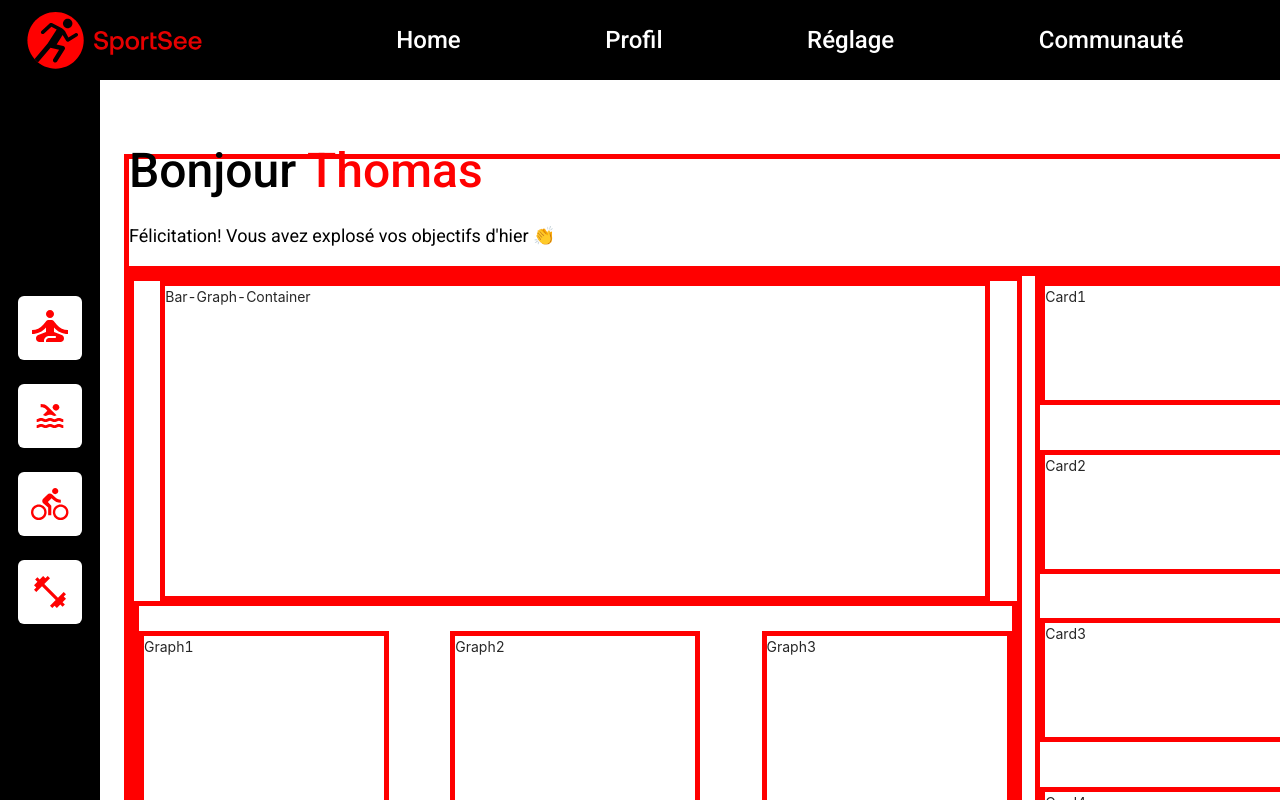
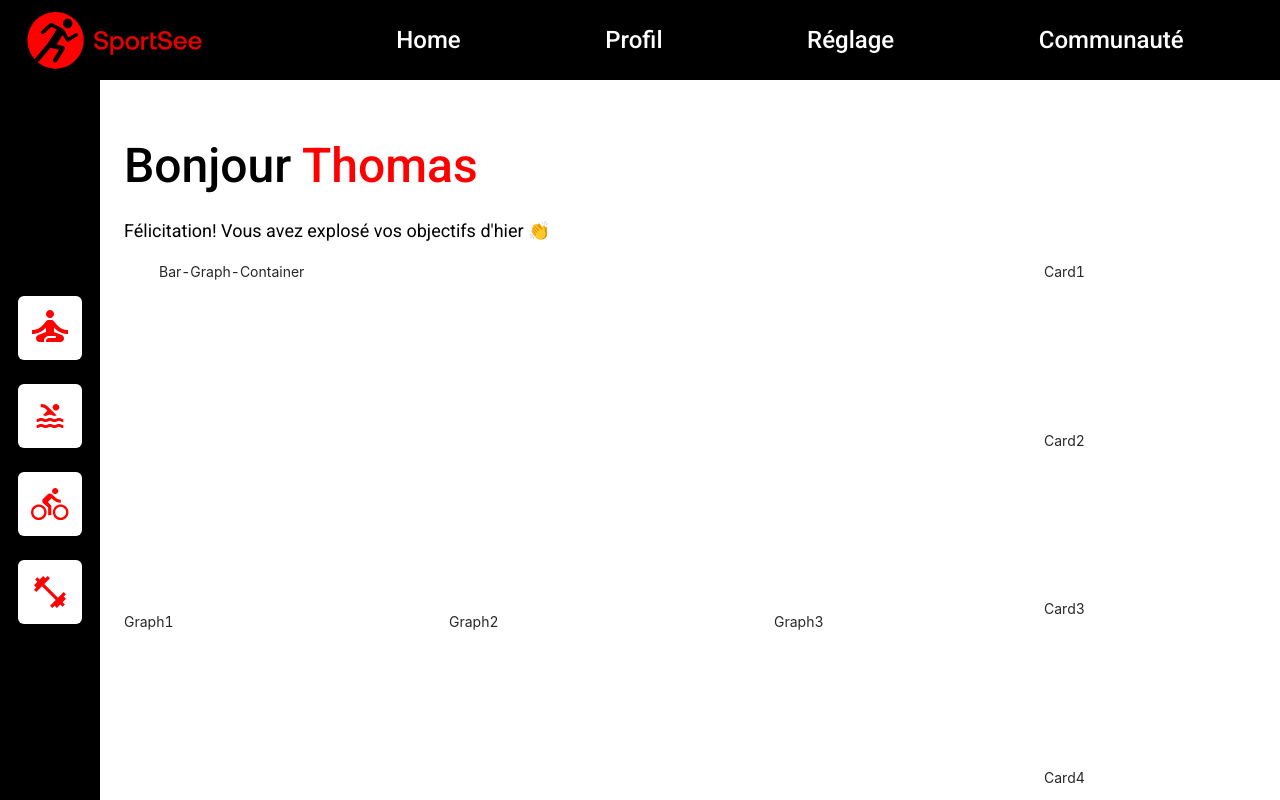
Before and after one commit to Atheane/beta-test-p9, a React (Create React App) app: page / in a window 1280 px wide. Shown: the top 800 px of the page. Built offline with nearby package versions, Linux system fonts and the light colour scheme.

Commit message:
delete red borders

```diff
--- a/src/scss/Content.scss
+++ b/src/scss/Content.scss
@@ -48,10 +48,6 @@
       }
     }
   }
-
-  div {
-    border: thick red solid;
-  }
 }
 
 @media (max-width: 1024px) {
```
